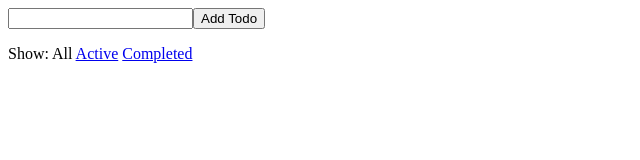
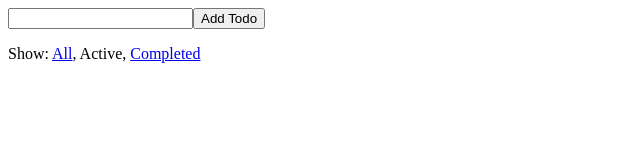
Before and after one commit to jrstrayhorn/getting-started-redux, a React (Create React App) app: page /active in a window 1280 px wide. Shown: the top 160 px of the page, without its empty margins (0-640 px from the left). Built offline with nearby package versions, Linux system fonts and the light colour scheme.

Commit message:
Finished navigating with React Router Link

```diff
--- a/src/actions/index.js
+++ b/src/actions/index.js
@@ -6,11 +6,6 @@
   id: v4()
 });
 
-export const setVisibilityFilter = filter => ({
-  type: 'SET_VISIBILITY_FILTER',
-  filter
-});
-
 export const toggleTodo = id => ({
   type: 'TOGGLE_TODO',
   id
--- a/src/components/FilterLink.js
+++ b/src/components/FilterLink.js
@@ -1,15 +1,17 @@
-import Link from './Link';
-import { connect } from 'react-redux';
-import { setVisibilityFilter } from '../actions';
+import React from 'react';
+import { NavLink } from 'react-router-dom';
 
-const mapStateToLinkProps = (state, ownProps) => ({
-  active: ownProps.filter === state.visibilityFilter
-});
-const mapDispatchToLinkProps = (dispatch, ownProps) => ({
-  onClick() {
-    dispatch(setVisibilityFilter(ownProps.filter));
-  }
-});
-const FilterLink = connect(mapStateToLinkProps, mapDispatchToLinkProps)(Link);
+const FilterLink = ({ filter, children }) => (
+  <NavLink
+    exact
+    to={filter === 'all' ? '/' : `/${filter}`}
+    activeStyle={{
+      textDecoration: 'none',
+      color: 'black'
+    }}
+  >
+    {children}
+  </NavLink>
+);
 
 export default FilterLink;
--- a/src/components/Footer.js
+++ b/src/components/Footer.js
@@ -4,9 +4,11 @@
 const Footer = () => (
   <div>
     <p>
-      Show: <FilterLink filter="SHOW_ALL">All</FilterLink>{' '}
-      <FilterLink filter="SHOW_ACTIVE">Active</FilterLink>{' '}
-      <FilterLink filter="SHOW_COMPLETED">Completed</FilterLink>
+      Show: <FilterLink filter="all">All</FilterLink>
+      {', '}
+      <FilterLink filter="active">Active</FilterLink>
+      {', '}
+      <FilterLink filter="completed">Completed</FilterLink>
     </p>
   </div>
 );
--- a/src/components/Link.js
+++ /dev/null
@@ -1,20 +0,0 @@
-import React from 'react';
-
-const Link = ({ active, children, onClick }) => {
-  if (active) {
-    return <span>{children}</span>;
-  }
-  return (
-    <a
-      href="#"
-      onClick={e => {
-        e.preventDefault();
-        onClick();
-      }}
-    >
-      {children}
-    </a>
-  );
-};
-
-export default Link;
--- a/src/components/Root.js
+++ b/src/components/Root.js
@@ -6,7 +6,7 @@
 const Root = ({ store }) => (
   <Provider store={store}>
     <Router>
-      <Route path="/" component={App} />
+      <Route path="/:filter?" component={App} />
     </Router>
   </Provider>
 );
```
